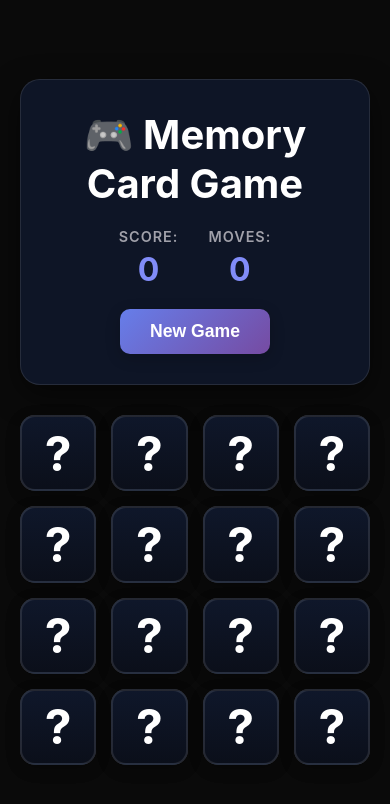
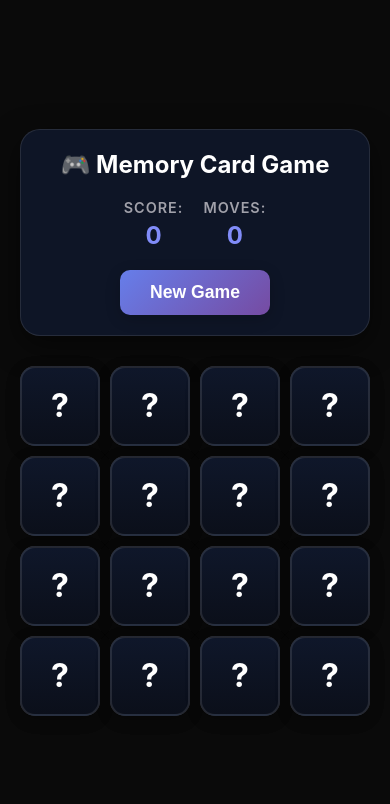
Before and after one commit to Lerik13/react-projects, a React (Vite) app in the folder memory-card/: page / in a window 390 px wide. Shown: the top 804 px of the page. Built offline with nearby package versions, Linux system fonts and the light colour scheme.

Commit message:
change css file: mobile version

```diff
--- a/memory-card/src/index.css
+++ b/memory-card/src/index.css
@@ -182,3 +182,49 @@ body {
 .card:active:not(.matched) {
   transform: scale(0.95);
 }
+
+@media (max-width: 768px) {
+  .game-header h1 {
+    font-size: 2rem;
+  }
+
+  .cards-grid {
+    gap: 10px;
+  }
+
+  .card-front,
+  .card-back {
+    font-size: 2.5rem;
+  }
+
+  .card-back {
+    font-size: 3rem;
+  }
+
+  .stats {
+    gap: 20px;
+  }
+
+  .stat-value {
+    font-size: 1.5rem;
+  }
+}
+
+@media (max-width: 480px) {
+  .game-header {
+    padding: 20px;
+  }
+
+  .game-header h1 {
+    font-size: 1.5rem;
+  }
+
+  .card-front,
+  .card-back {
+    font-size: 2rem;
+  }
+
+  .card-back {
+    font-size: 2.5rem;
+  }
+}
```
